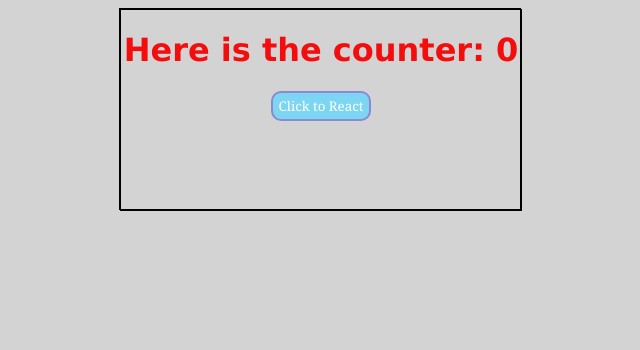
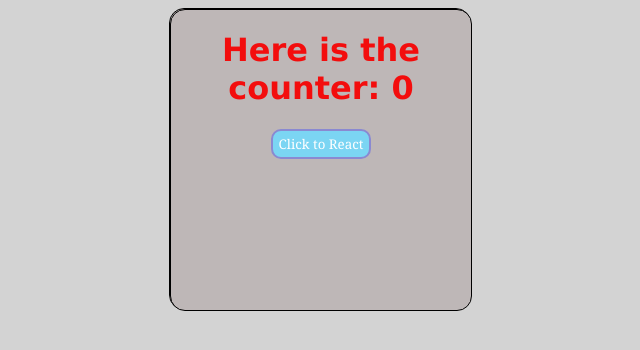
Before and after one commit to DevAffan/click_counter, a React (Create React App) app: page / in a window 1280 px wide. Shown: the top 350 px of the page, without its empty margins (320-960 px from the left). Built offline with nearby package versions, Linux system fonts and the light colour scheme.

Commit message:
Update App.css

```diff
--- a/src/App.css
+++ b/src/App.css
@@ -3,11 +3,13 @@ body {
 }
 
 div {
-    width: 400px;
-    height: 200px;
+    background-color: rgb(190, 183, 183);
+    width: 300px;
+    height: 300px;
     border: 1px solid black;
     text-align: center;
     margin: auto;
+    border-radius: 15px;
 }
 
 
```
